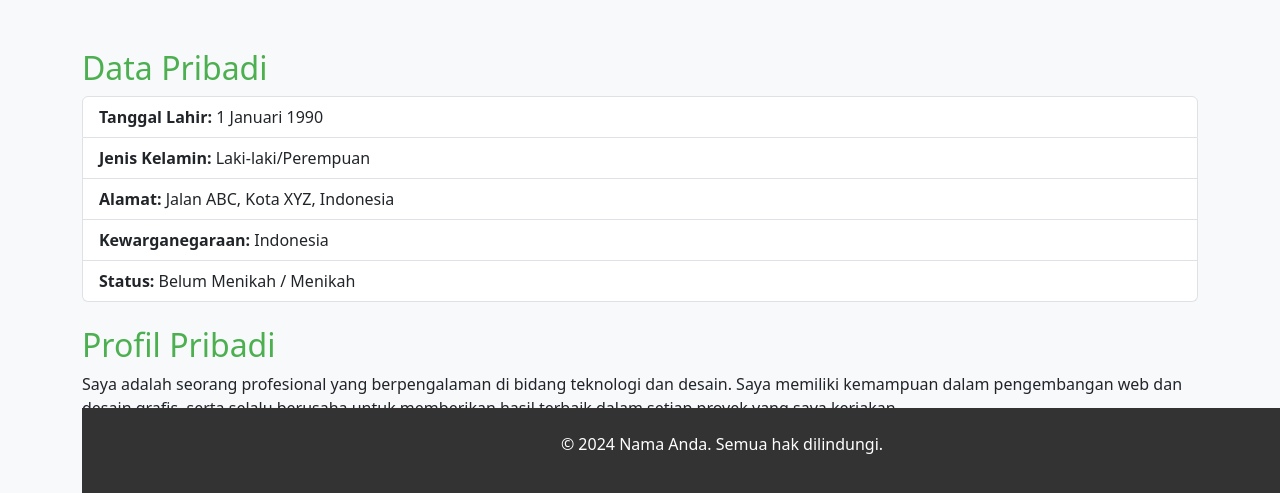
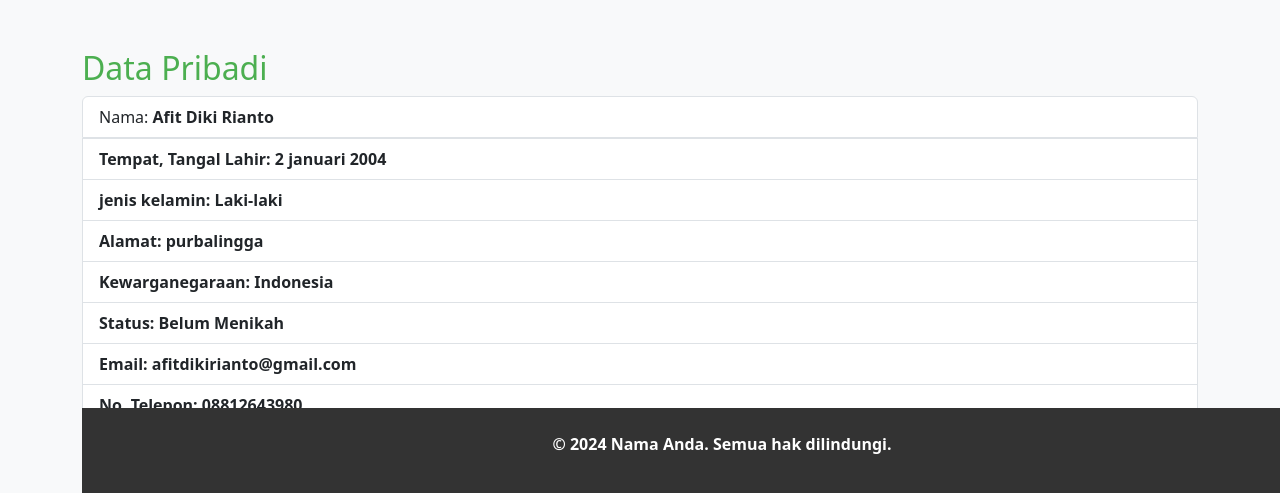
Before and after one commit to afitdikirianto/biodata, a plain HTML site: page index.html in a window 1280 px wide. Shown: the part 304-797 px from the top of the page. Drawn offline with nearby package versions, Linux system fonts and the light colour scheme; files whose address does not match are found by name.

Commit message:
Update index.html dari web
update dari web

```diff
--- a/index.html
+++ b/index.html
@@ -20,11 +20,14 @@
         <section class="personal-info mb-4">
             <h2>Data Pribadi</h2>
             <ul class="list-group">
-                <li class="list-group-item"><strong>Tanggal Lahir:</strong> 1 Januari 1990</li>
-                <li class="list-group-item"><strong>Jenis Kelamin:</strong> Laki-laki/Perempuan</li>
-                <li class="list-group-item"><strong>Alamat:</strong> Jalan ABC, Kota XYZ, Indonesia</li>
+                <li class="list-group-item">Nama:<strong> Afit Diki Rianto </li>
+                <li class="list-group-item"><strong>Tempat, Tangal Lahir:</strong> 2 januari 2004</li>
+                <li class="list-group-item"><strong>jenis kelamin:</strong> Laki-laki</li>
+                <li class="list-group-item"><strong>Alamat:</strong> purbalingga</li>
                 <li class="list-group-item"><strong>Kewarganegaraan:</strong> Indonesia</li>
-                <li class="list-group-item"><strong>Status:</strong> Belum Menikah / Menikah</li>
+                <li class="list-group-item"><strong>Status:</strong> Belum Menikah</li>
+                <li class="list-group-item"><strong>Email:</strong> afitdikirianto@gmail.com</li>
+                <li class="list-group-item"><strong>No. Telepon:</strong> 08812643980</li>
             </ul>
         </section>
 
```
